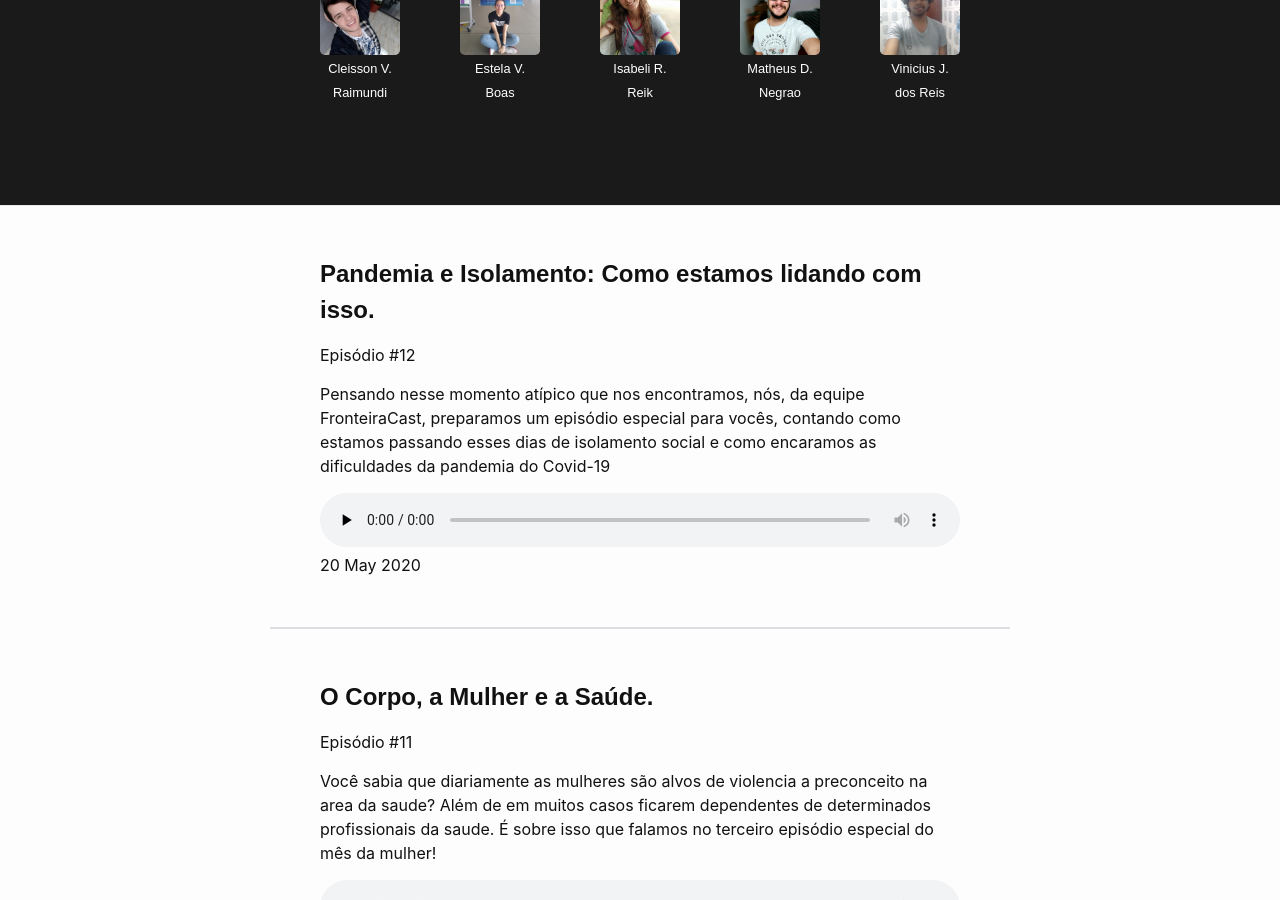
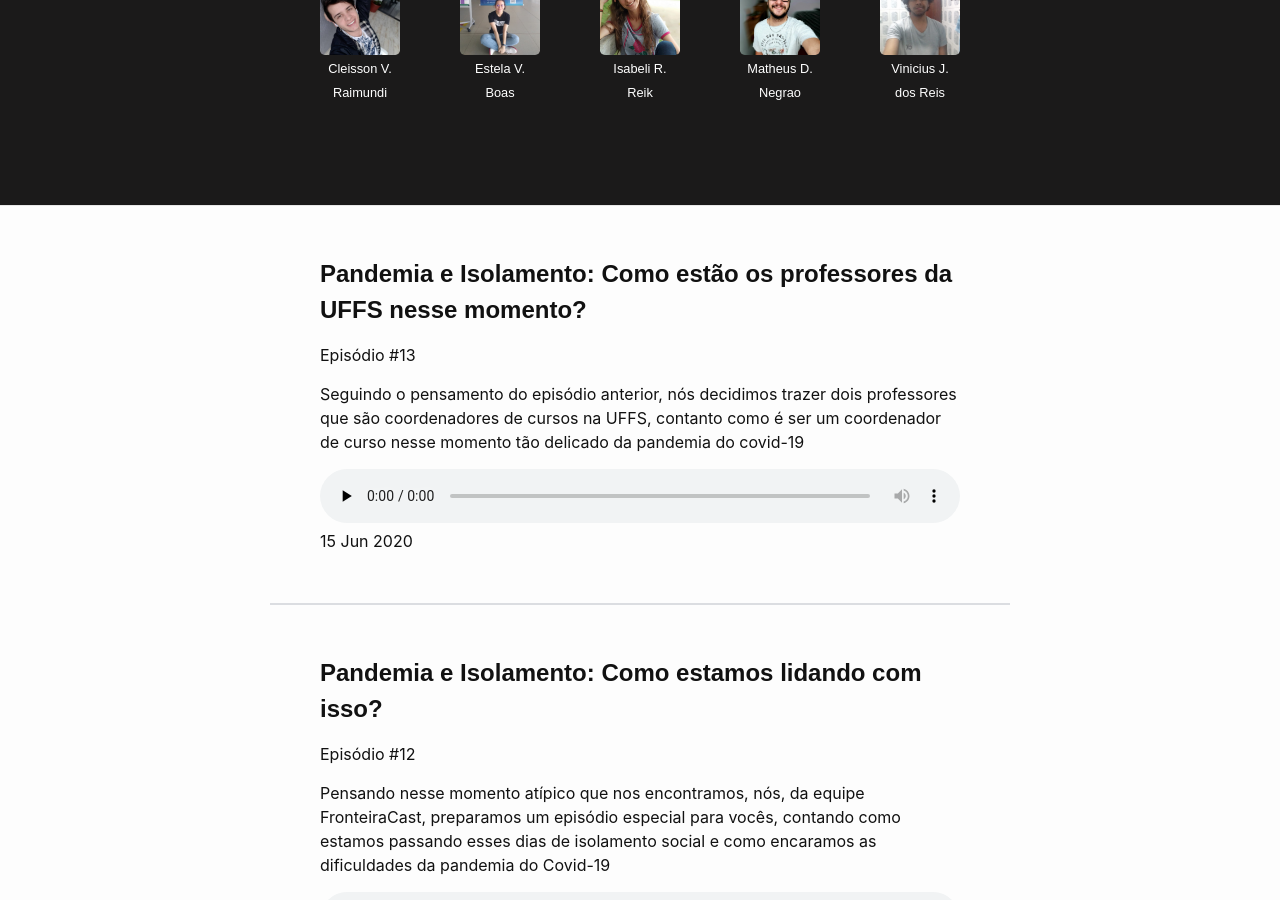
Before and after one commit to ccuffs/fronteiracast, a Jekyll site: the page built from site/index.markdown, in a window 1280 px wide and 900 px high, scrolled down 500 px. Built offline with Jekyll 4.4.1, drawn with Linux system fonts in a browser that asks for light colours.

Commit message:
Publicação Novo EP

```diff
--- /dev/null
+++ b/site/_posts/fronteiracast/2020-05-20-13.md
@@ -0,0 +1,48 @@
+---
+layout: post
+title: "Pandemia e Isolamento: Como estão os professores da UFFS nesse momento?"
+pubDate: Mon, 15 Jun 2020 11:00:00 -0300
+categories: fronteiracast
+image: https://uffs.cc/fronteiracast/img/fc_logos/new_logo_xml.png
+number_ep: 13
+permalink: /FC13/
+mp3_permalink: https://cdn.uffs.cc/poduffs/fronteiracast/FC13.mp3
+mp3_size: 153MB
+mp3_duration: "01:07:08"
+mp3_length: 161146380
+keywords: sul,podcast, fronteira, universidade, momento, professores, pandemia, isolamento, tratamento, cuidado, casa
+participants: Matheus Negrão, Morgana Cambrussi, Vinicius dos Reis, William Zanete
+subtitle: 'Seguindo o pensamento do episódio anterior, nós decidimos trazer dois professores que são coordenadores de cursos na UFFS, contanto como é ser um coordenador de curso nesse momento tão delicado da pandemia do covid-19'
+description: '<br><br> Olá, ouvintes do FronteiraCast,
+
+Seguindo o pensamento do episódio anterior, nós decidimos trazer dois professores que são coordenadores de cursos na UFFS, contanto como é ser um coordenador de curso nesse momento tão delicado da pandemia do covid-19<br><br>
+
+<b><a href="https://bit.ly/2OC3CZJ">Instagram FronteiraCast: https://instagram.com/fronteira.cast </a></b> <br>
+
+<b>Convidados:</b>
+<a href="https://bit.ly/2BbM5mE">Professora Morgana Cambrussi</a><br>
+<a href="https://bit.ly/2MVZWAe">Professor William Zanete</a><br><br>
+
+<b>Apresentadores:</b><br>
+<a href="https://bit.ly/2rEOrG8">Matheus Dias Negrão</a>
+<a href="https://bit.ly/2R5BEHi">Vinicius dos Reis</a><br><br>
+
+<b>Roteiro e Revisão:</b><br>
+<a href="https://www.instagram.com/azarat_h">Alessandra Pedrotti</a><br>
+<a href="https://www.instagram.com/thxstarrynight/">Maria Gelain</a><br><br>
+
+<b>Artes Visuais:</b><br>
+<a href="https://bit.ly/2NK7aaK">Estela Vilas Boas</a><br><br>
+
+<b>Edição:</b><br>
+<a href="https://bit.ly/2rEOrG8">Matheus Dias Negrão</a><br><br>
+
+<b>Site e Distribuição:</b><br>
+<a href="https://bit.ly/37U5J2s">Cleisson Vieira Raimundi</a><br>
+
+<b>E-mail para contato:</b>fronteiracast@uffs.cc<br><br>
+
+<b>Trilhas Sonoras:</b> <a href="https://bit.ly/2WKN8Rh">Youtube Audio Library</a> '
+---
+
+{{ page.description}}
```
Also changed, not shown: site/_posts/fronteiracast/2020-05-20-12.md (+1 -1 lines).
